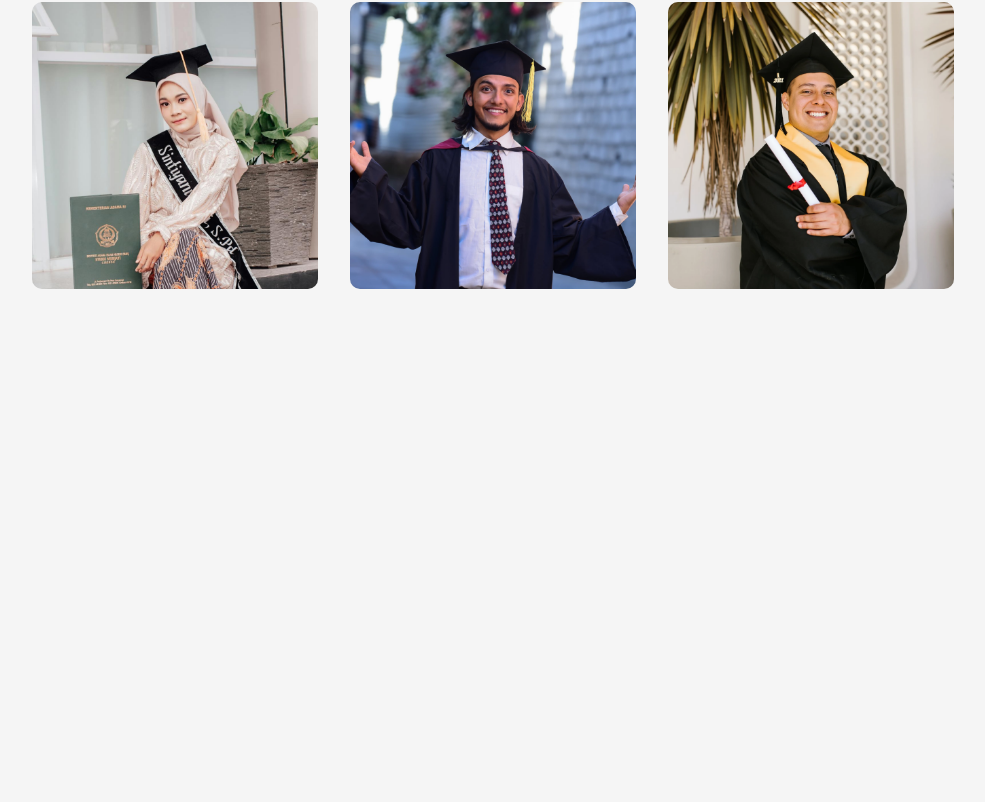
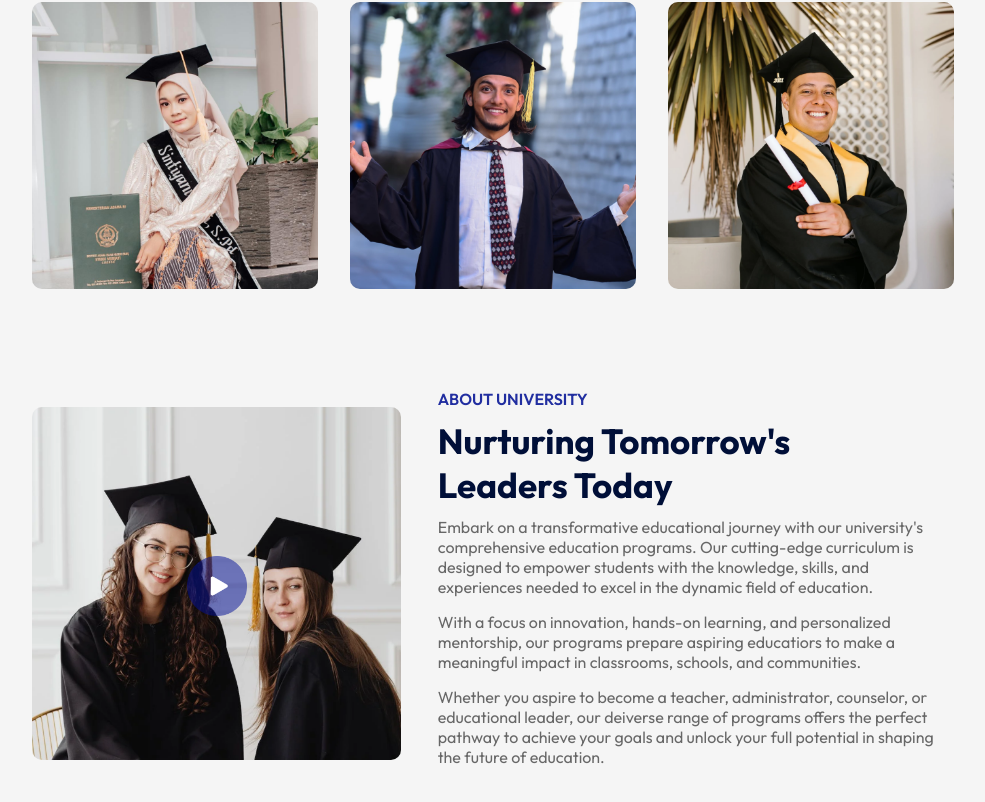
Before and after one commit to Manglam11/Edusity, a React (Vite) app: page / in a window 1280 px wide. Shown: the part 1012-1814 px from the top of the page, without its empty margins (147-1132 px from the left). Before the commit the page ends 1381 px from the top, so only its background shows below. Built offline with nearby package versions, Linux system fonts and the light colour scheme; a web font is replaced by a local one.

Commit message:
suru k teen section ho gye.

```diff
--- a/src/App.jsx
+++ b/src/App.jsx
@@ -4,6 +4,7 @@
 import Navbar from './components/Navbar/Navbar'
 import Programs from './components/Programs/Programs'
 import Title from './components/Title/Title'
+import About from './components/About/About'
 
 const App = () => {
     return (
@@ -13,6 +14,7 @@
             <div className="container">
                 <Title subTitle="Our PROGRAM" title="What We Offer" />
                 <Programs />
+                <About />
 
             </div>
 
--- /dev/null
+++ b/src/components/About/About.css
@@ -0,0 +1,47 @@
+.about {
+    margin: 100px auto;
+    display: flex;
+    align-items: center;
+    justify-content: space-between;
+    width: 90%;
+}
+
+.about-left {
+    flex-basis: 40%;
+    position: relative;
+}
+
+.about-right {
+    flex-basis: 56%;
+}
+
+.about-img {
+    width: 100%;
+    border-radius: 10px;
+}
+
+.play-icon {
+    width: 60px;
+    position: absolute;
+    top: 50%;
+    left: 50%;
+    transform: translate(-50%, -50%);
+}
+
+.about h3 {
+    font-weight: 600;
+    font-size: 16px;
+    color: #212EA0;
+}
+
+.about h2 {
+    font-size: 35px;
+    color: #000F38;
+    margin: 10px 0;
+    max-width: 400px;
+}
+
+.about p {
+    color: #676767;
+    margin-bottom: 15px;
+}
--- /dev/null
+++ b/src/components/About/About.jsx
@@ -0,0 +1,25 @@
+import React from 'react'
+import "./About.css"
+import about_img from '../../assets/about.png'
+import play_icon from '../../assets/play-icon.png'
+
+
+const About = () => {
+    return (
+        <div className='about'>
+            <div className="about-left">
+                <img src={about_img} alt="" className='about-img' />
+                <img src={play_icon} alt="" className='play-icon' />
+            </div>
+            <div className="about-right">
+                <h3>ABOUT UNIVERSITY</h3>
+                <h2>Nurturing Tomorrow's Leaders Today</h2>
+                <p>Embark on a transformative educational journey with our university's comprehensive education programs. Our cutting-edge curriculum is designed to empower students with the knowledge, skills, and experiences needed to excel in the dynamic field of education.</p>
+                <p>With a focus on innovation, hands-on learning, and personalized mentorship, our programs prepare aspiring educatiors to make a meaningful impact in classrooms, schools, and communities.</p>
+                <p>Whether you aspire to become a teacher, administrator, counselor, or educational leader, our deiverse range of programs offers the perfect pathway to achieve your goals and unlock your full potential in shaping the future of education.</p>
+            </div>
+        </div>
+    )
+}
+
+export default About
--- a/src/components/Navbar/Navbar.css
+++ b/src/components/Navbar/Navbar.css
@@ -22,3 +22,8 @@
     list-style: none;
     font-size: 16px;
 }
+
+.dark-nav {
+    background: #212Ea0;
+    transition: .5s;
+}
--- a/src/components/Navbar/Navbar.jsx
+++ b/src/components/Navbar/Navbar.jsx
@@ -1,9 +1,16 @@
-import React from 'react'
+import React, { useEffect, useState } from 'react'
 import "./Navbar.css"
 import logo from "../../assets/logo.png"
 const Navbar = () => {
+
+    const [sticky, setSticky] = useState(false);
+    useEffect(() => {
+        window.addEventListener('scroll', () => {
+            window.scrollY > 50 ? setSticky(true) : setSticky(false);
+        })
+    }, [])
     return (
-        <nav className='container'>
+        <nav className={`container ${sticky ? `dark-nav` : ` `}`}>
             <img src={logo} alt="" className='logo' />
             <ul>
                 <li>Home</li>
```
